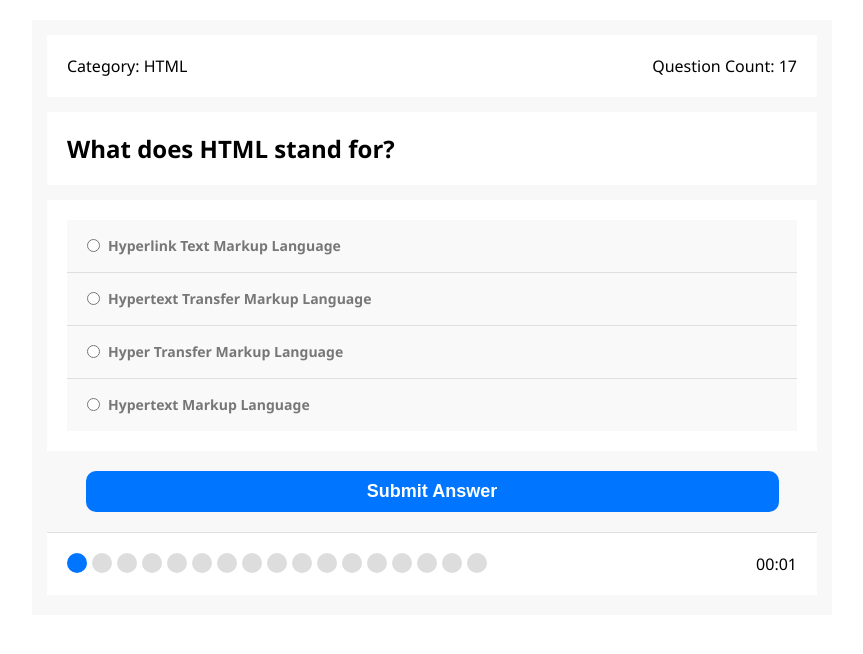
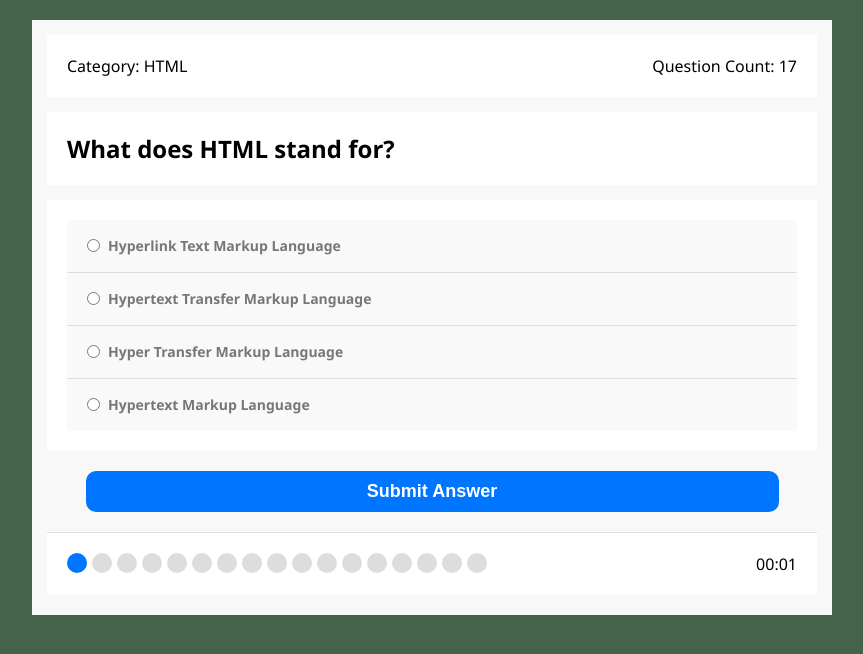
Before and after one commit to AhmeWagih/Quiz_App, a plain HTML site: page index.html in a window 1280 px wide. Shown: the whole page, without its empty margins (208-1071 px from the left). Drawn offline with Linux system fonts and the light colour scheme.

Commit message:
Update main.css

```diff
--- a/main.css
+++ b/main.css
@@ -3,6 +3,7 @@
 }
 body {
   font-family: "Segoe UI", Tahoma, Geneva, Verdana, sans-serif;
+  background:#43634b;
 }
 .quiz-app {
   margin: 20px auto;
```
